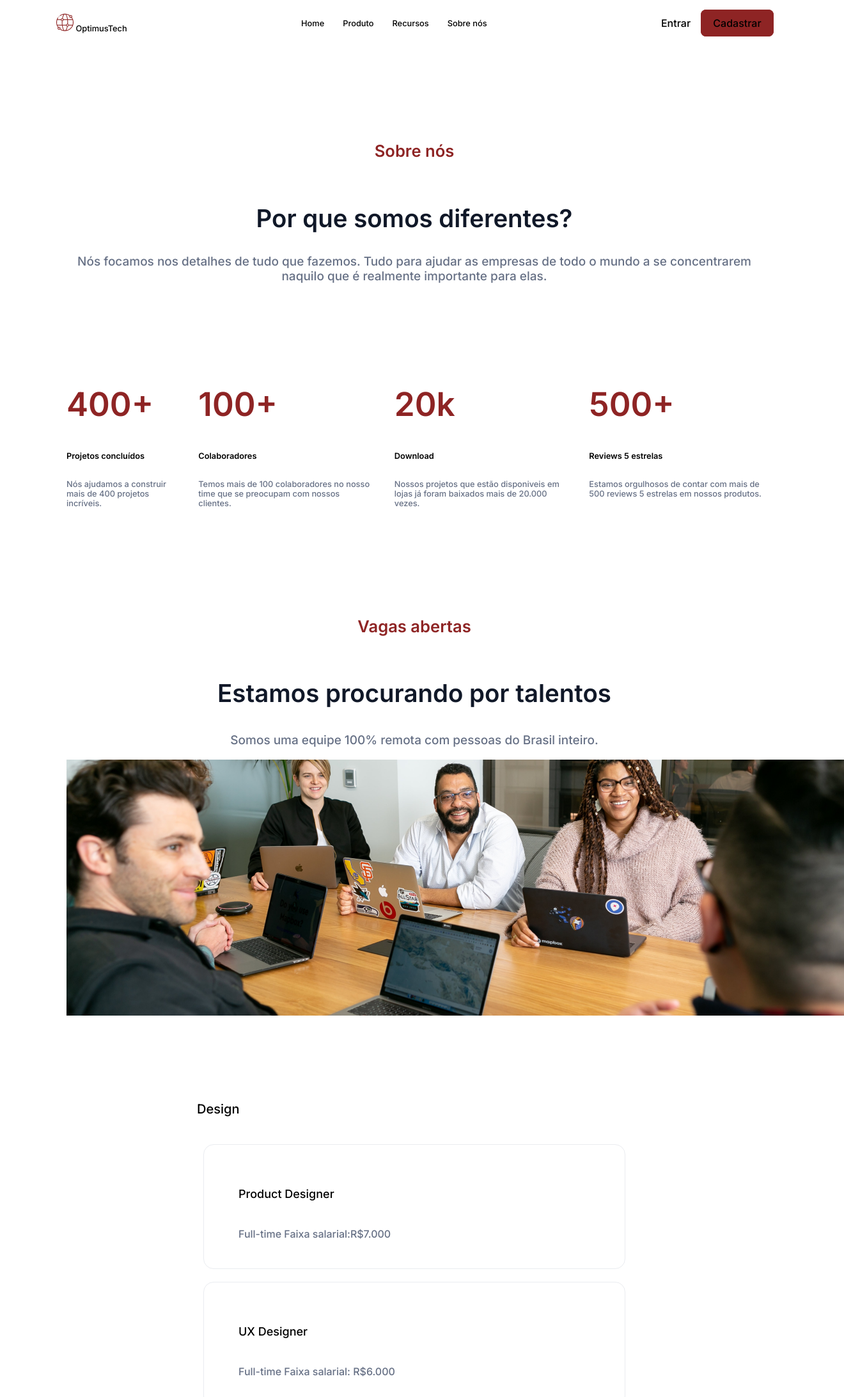
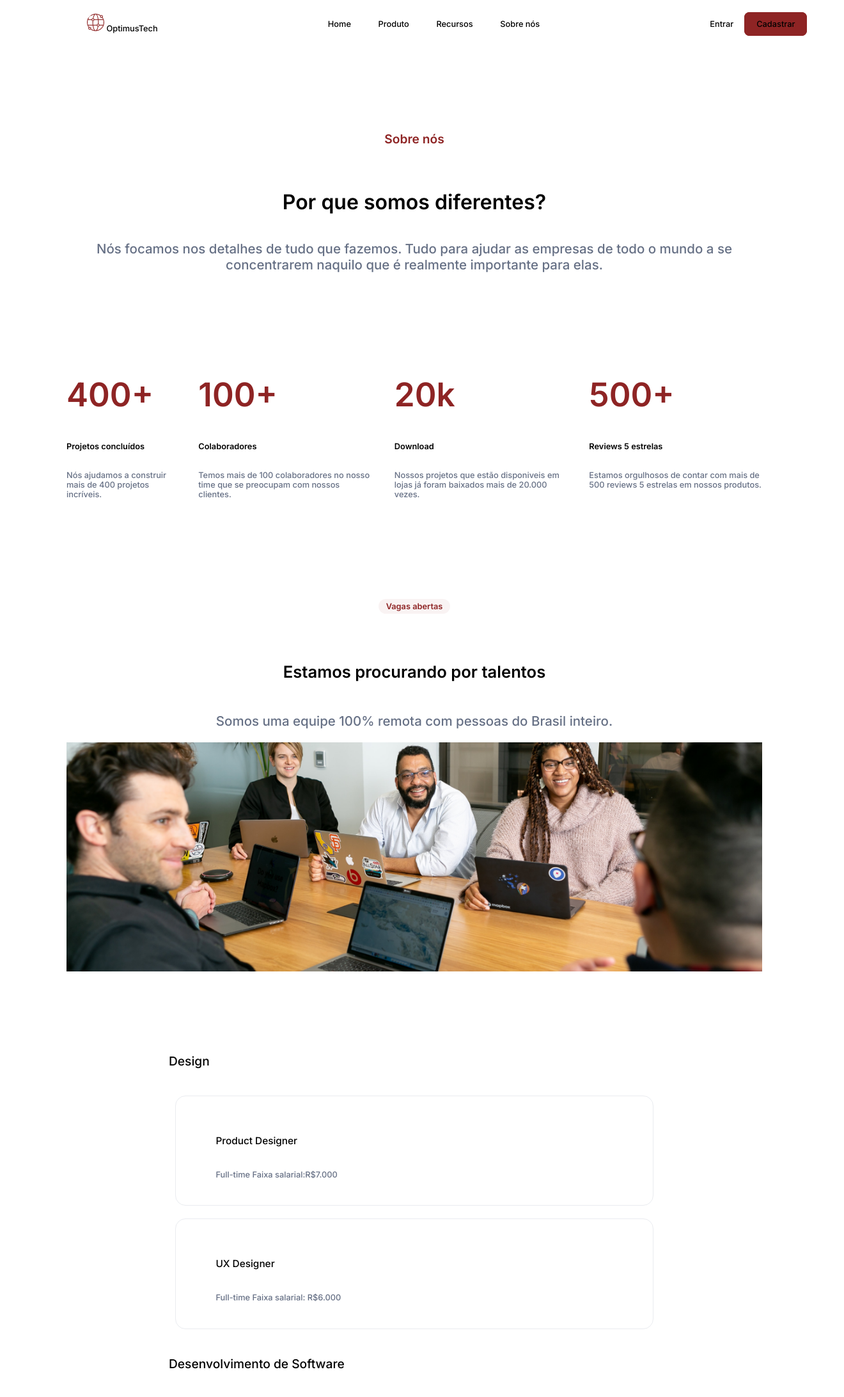
Before and after one commit to Irlan95/7dayofcode-HTML, a plain HTML site: page 7daysOfCode/index.html in a window 1280 px wide. Shown: the top 2183 px of the page at 64% size, 1320 px wide, since content can reach past the window. Drawn offline with Linux system fonts and the light colour scheme.

Commit message:
Update styles.css

```diff
--- a/7daysOfCode/styles/styles.css
+++ b/7daysOfCode/styles/styles.css
@@ -1,6 +1,6 @@
 @import url('https://fonts.googleapis.com/css2?family=Inter:wght@500&display=swap');
 @import url('https://fonts.googleapis.com/css2?family=Inter:wght@600&display=swap');
-
+/*TODA A PAGINA É DIVIDIDA ENTRE SEÇÕES UMA ID CONTROLA A SEÇÃO DA PAGINA ESPECIFIA PARA AQUELA ID O CONTROLE INDIVIDUAL DOS ITENS DENTRO DAS SEÇÕES É FEITA POR CLASSES*/
 :root {
     --font_padrao: 'Inter', sans-serif;
     --font_secundaria:'Inter', sans-serif;
@@ -8,11 +8,16 @@
     --color2: #667085;
     --fpeso: 500;
 }
+
+/* SEÇÃO QUE CONTROLA TODA A VISUALIZAÇÃO DA PAGINA*/
+
 #corpo {
     width: 100vw;
     height: 100vw;
     flex-direction: column;
 }
+
+/*SEÇÃO QUE CONTROLA A BARRA DE NAVEGAÇÃO*/
 
 #barra_nav {
     display: flex;
@@ -23,59 +28,72 @@
 }
 .logo {
     font-size: 1vw;
-    padding-left: 5rem;
-}
-.lista{
-    list-style: none;
-    font-size: 1vw;
+    padding-left: 10vw;
 }
 .lista li {
-    display: inline;
-    padding: 1vw;
+   list-style: none;
+   font-size: 1vw;
+   display: inline;
+   padding: 1.5vw;
 }
-.acesso {
-    list-style: none;
-    padding-right: 4.9rem;
+.acesso{
+   padding-right: 2vw;
 }
 .acesso li{
-    display: inline;
+   list-style: none;
+   display: inline;
 }
 .entrar {
-    font-size: 1rem;
-    padding-right:0.75rem;
+    font-size: 1vw;
+    padding-right: 1vw;
 }
 .cadastrar {
-    font-size: 1rem;
+    font-size: 1vw;
     border-radius: 8px;
     border: 1px solid var(--color);
     background: var(--color);
     padding: 0.625rem 1.125rem;
 }
+
+/*SEÇÃO QUE CONTROLA A VISUALIZAÇÃO DO CABEÇALHO DA SEÇÃO APRESENTAÇÃO E O CABEÇALHO DA SEÇÃO DE VAGAS*/
+
  #cabecalho {
+   display: flex;
+   flex-direction: column;
     text-align: center;
     padding: 6rem;
-
  }
  .titulo {
     color: var(--color);
     font-family: var(--font_padrao);
-    font-size: 2vw;
+    font-size: 1.5vw;
     font-weight: 600;
  }
+
  .subtitulo {
     font-family: var(--font_padrao);
-    font-size: 3vw;
+    font-size: 2.5vw;
     font-weight: 600;
-    line-height: 3.75rem;
-    color: #101828;
- }
+}
  .texto {
     color: var(--color2);
     font-family: var(--font_padrao);
-    font-size: 1.484vw;
+    font-size: 1.6vw;
     font-weight: 400;
-    text-align: center;
  }
+ span{
+   padding: 4px 12px;
+   border-radius: 16px;
+   background: rgba(142, 36, 36, 0.05);
+   font-size: 1vw
+ }
+
+ a {
+   font-size: 2vw;
+}
+
+ /*SEÇÃO QUE CONTROLA A VISUALIZAÇÃO DAS CONQUISTAS8*/
+
  #section1 {
     padding: 0em 6em;
     gap: 2em;
@@ -96,57 +114,31 @@
     font-family: var(--font_padrao);
     color: var(--color2);
  }
- #section2 {
-    padding: 6em;
-    display: flex;
-    flex-direction: column;
-    text-align: center;
-    justify-content: center;
- }
- .titulo2 {
-    width: 10vw;
-    margin-left: 26em;
-    color: var(--color);
-    font-family: var(--font_padrao);
-    font-size: 1.4vw;
-    border-radius: 16px;
-    background: rgba(142, 36, 36, 0.05);
-    padding: 0.25em 0.75em;
 
- }
- .subtitulo2 {
-    font-family: var(--font_padrao);
-    font-size: 3vw;
-    font-weight: 600;
- }
- .texto2 {
-    font-family: var(--font_padrao);
-    color: var(--color2);
-    font-size: 1.5vw;
-    font-weight: 400;
- }
+ /* SEÇÃO QUE CONTROLA AS VAGAS DISPONIVEIS*/
+
  #section3{
    display: flex;
    flex-direction: column;
    margin: 0 auto;
-   padding: 0 300px;
+   padding: 0 20vw;
  }
  .categoria {
    font-family: var(--font_padrao);
    font-weight:500;
-   font-size: 20px;
+   font-size: 1.5vw;
  }
  .vagas_disponiveis {
-   margin-left: 30px;
+   margin-left: 3vw;
    font-family: var(--font_padrao);
    font-weight: 500;
-   font-size: 18px;
+   font-size: 1.2vw;
  }
  .subtitulo_vaga {
-   margin-left: 30px;
+   margin-left: 3vw;
    font-family: var(--font_padrao);
    font-weight: 500;
-   font-size: 16px;
+   font-size: 1vw;
    color: var(--color2);
  }
  .borda {
```
